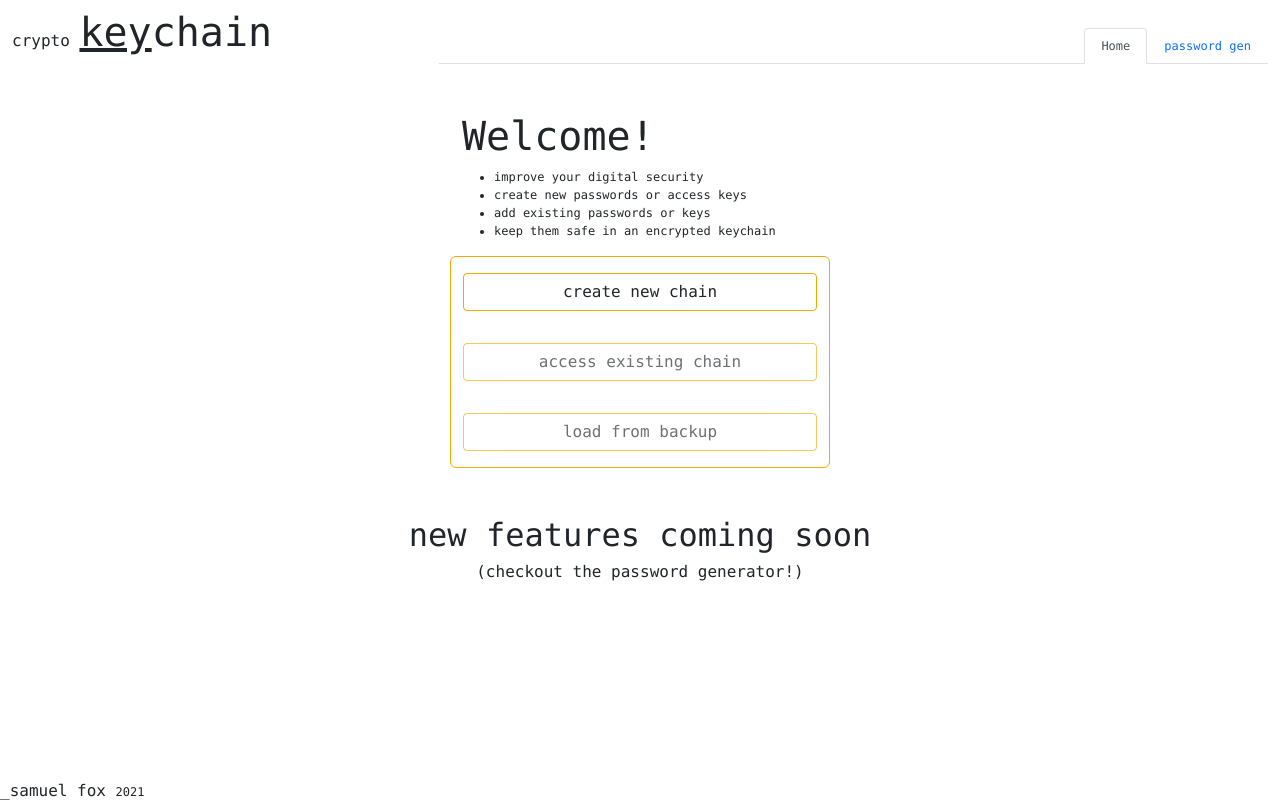
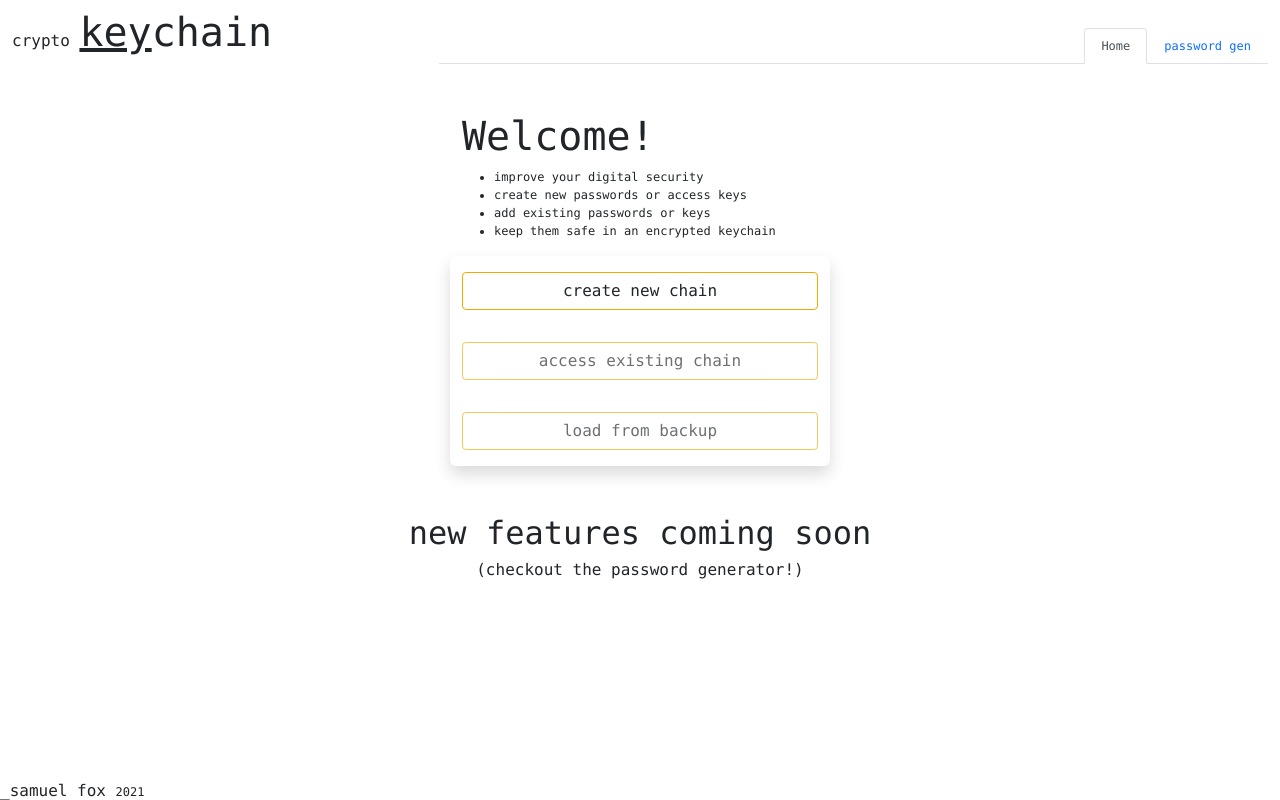
Before and after one commit to samuelfox1/crypto-keychain, a React (Create React App) app: page / in a window 1280 px wide. Built offline with nearby package versions, Linux system fonts and the light colour scheme.

Commit message:
update: layout

```diff
--- a/src/Components/HomePageItems/DefaultLayout.js
+++ b/src/Components/HomePageItems/DefaultLayout.js
@@ -18,7 +18,7 @@ export default function DefaultLayout() {
                 </Col>
             </Row>
             <Row className="justify-content-center mb-5" >
-                <Col xs={10} md={4} className="border-orange">
+                <Col xs={10} md={4} className="shadow">
                     <Button
                         variant="outline-warning text-dark"
                         className="w-100 my-3"
@@ -30,8 +30,10 @@ export default function DefaultLayout() {
                     <Button disabled variant="outline-warning text-dark" className="w-100 my-3">load from backup</Button>
                 </Col>
             </Row>
-            <h2 className="text-center">new features coming soon</h2>
-            <h6 className="text-center">(checkout the password generator!)</h6>
+            <Row>
+                <h2 className="text-center">new features coming soon</h2>
+                <h6 className="text-center">(checkout the password generator!)</h6>
+            </Row>
         </>
     )
 }
```
